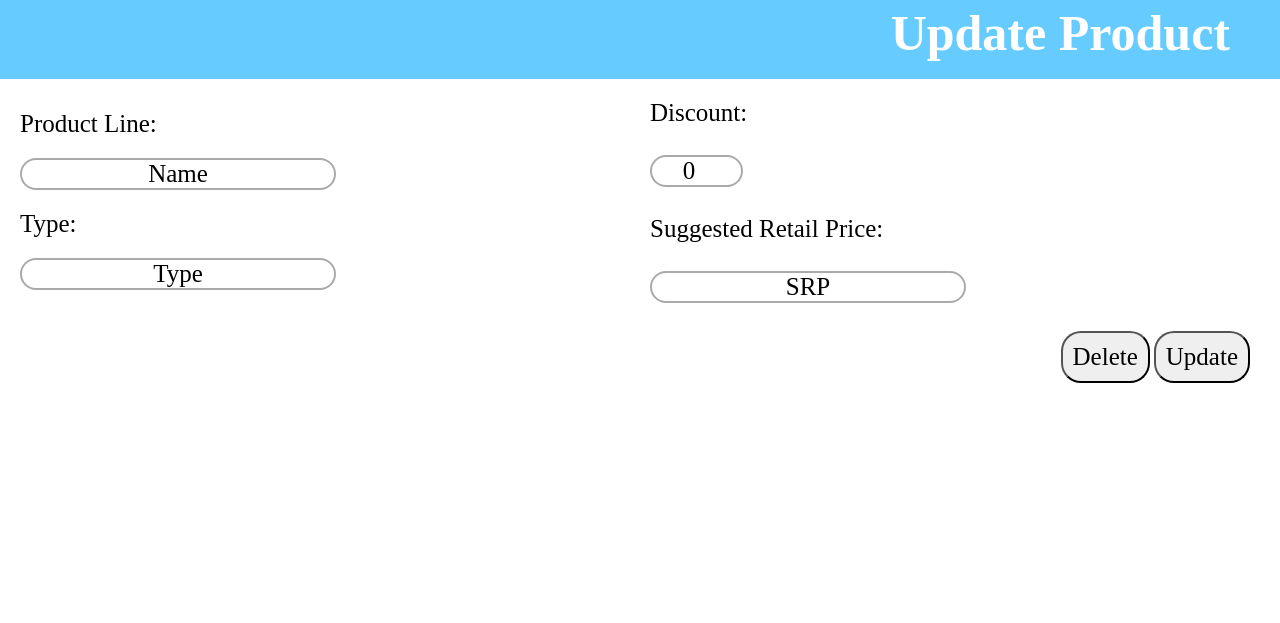
After one commit to giovahkiin/gamma-omi-sigma, a PHP site: page /Update_Product.php in a window 1280 px wide. The commit adds this page. Shown: the part 65-688 px from the top of the page. Run offline with PHP 8.4, Linux system fonts and the light colour scheme; some web fonts are replaced.

Commit message:
forms revised, NEW: update product, update stock

```diff
--- a/Add_Product.php
+++ b/Add_Product.php
@@ -54,7 +54,7 @@
                 <div id="right">
                         <div id="rightforms">
                         Personalization Limit:<br>
-                        <input type = "number" name="pLimit" value="1" min="1" max="10"> <br>
+                        <input type = "number" name="pLimit" value="0" min="1" max="10"> <br>
 
                         Suggested Retail Price:<br>
                         <input type="text" name="srp" placeholder = SRP required>
--- a/Main_Menu.php
+++ b/Main_Menu.php
@@ -35,7 +35,8 @@
 							<ul>
 								<li> <a href = "./Add_Product.php"> Add Product </a> </li>
 								<li> <a href = "./Add_Order.php"> Add Order </a> </li>
-								<li> <a href = "./Update_Item.php"> Update Product </a> </li>
+								<li> <a href = "./Update_Product.php"> Update Product </a> </li>
+								<li> <a href = "./Update_Stock.php"> Update Stock </a> </li>
 							</ul>
 					</div>
 				</ul>
--- /dev/null
+++ b/Update_Product.css
@@ -0,0 +1,136 @@
+@font-face
+{
+    font-family: PrintClearly;
+    src: url("PrintClearly.otf");
+}
+
+@font-face
+{
+    font-family: PrintBold;
+    src: url("PrintBold.otf");
+}
+
+*
+{
+    margin: 0;
+    padding: 0;
+}
+
+/* For the title bar*/
+
+#BarList li
+{
+    list-style-type: none;
+    display: inline;
+    margin-right: 10px;
+    margin-left: 25px;
+}
+
+#BarList li a
+{
+    text-decoration: none;
+    text-decoration-color: none;
+    padding: 15px 10px;
+    color: white;
+}
+
+#BarList a:visited
+{
+    color: white;
+}
+
+#BarList li a:hover
+{
+    background-color: rgba(255, 255, 255, 0.2);
+}
+
+.Bar
+{
+    padding-top: 15px;
+    padding-bottom: 15px;
+    background-image: url("Barground.png");
+    background-size: 200px;
+    font-family: PrintBold, sans-serif;
+    color: white;
+    font-size: 30px;
+}
+
+/* */
+
+#container{
+    width: 100%;
+    height: 10%;
+    margin-left: auto;
+    margin-right: auto;
+    background-color: white;
+}
+
+#Header{
+    text-align: right;
+    background-color: #66CCFF;
+    color: white;
+    font-family: PrintBold;
+    font-size: 25px;
+    padding-top: 5px;
+    padding-right: 50px;
+    padding-bottom: 17px;
+}
+#content{
+    background-color: white;
+    padding: 24px;
+    padding-bottom: 25%;
+
+}
+
+#left{
+    line-height: 200%;
+    float: left;
+    width: 50%;
+}
+#leftforms{
+    float: left;
+}
+#buttons{
+    float: right;
+    width: 25%;
+}
+#rightforms{
+    float: left;
+    width: 50%;
+}
+#rightSubmit{
+    float:right;
+    width: 50%;
+}
+
+.content
+{
+    padding-left: 20px;
+    padding-top: 20px;
+}
+
+.content, input
+{
+    font-family: PrintClearly;
+    font-size: 25px;
+}
+
+.content input
+{
+    border: 2px solid #AAAAAA;
+    border-radius: 20px;
+    text-align: center;
+}
+
+#footer
+{
+    text-align: center;
+    padding-right: 30px;
+    float: right;
+}
+
+#footer input
+{
+    padding: 10px 10px 10px 10px;
+    border-radius: 20px;
+}
--- /dev/null
+++ b/Update_Product.php
@@ -0,0 +1,66 @@
+<!DOCTYPE HTML>
+<html>
+    <head>
+        <title>Update Product </title>
+        <link rel ="stylesheet" type= "text/css" href="Update_Product.css">
+    </head>
+
+    <body>
+        <div id = "container">
+            <div class = "Bar">
+                <ul id = "BarList">
+                    <li id = "Name"> User Name Here </li>
+                    <li> <a href = "./Main_Menu.php"> Main Menu </a> </li>
+                    <li> <a href = "./Login.php"> Log Out </a> </li>
+                </ul>
+            </div>
+            <div id = "Header">
+                <div id = "UpdateProduct">
+                    <h1>Update Product</h1>
+                </div>
+            </div>
+
+            <div class = "content">
+                <div id = "left">
+                        <div id="leftforms">
+                        <form>
+
+                        Product Line:<br>
+                        <input type="text" name="productLine" value="Name"><br>
+
+                        Type:<br>
+                        <input type="text" name="productType" value="Type"><br> <br>
+
+                        </form>
+                        </div>
+                </div>
+
+                <div id="right">
+
+                        <div id="rightforms">
+                        <form>
+
+                        Discount:<br> <br>
+                        <input type = "number" name="discount" value ="0" min="0" max = "100"> <br> <br>
+
+                        Suggested Retail Price: <br> <br>
+                        <input type="text" name="srp" value = SRP> <br> <br>
+                        </form>
+                        </div>
+
+                        <div id="submit">
+
+                        </div>
+
+
+                </div>
+            </div>
+            <div id = "footer">
+                <form>
+                <input type="submit" value ="Delete">
+                <input type= "submit" value="Update">
+                </form>
+            </div>
+        </div>
+    </body>
+</html>
```
Also changed, not shown: Add_Order.php (+5 -5 lines), Product_Page.php (+7 -29 lines), Update_Stock.css (added, +135 -0 lines), Update_Stock.php (added, +78 -0 lines).
